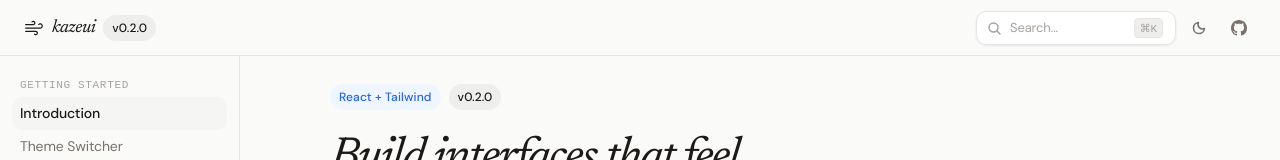
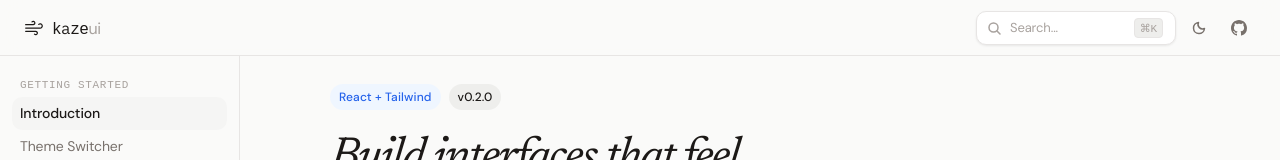
Before and after one commit to abderrahimghazali/kaze, a React (Vite) app: page / in a window 1280 px wide. Shown: the top 160 px of the page. Built offline with nearby package versions, Linux system fonts and the light colour scheme.

Commit message:
update header logo — mono+sans split, remove version badge

```diff
--- a/src/routes/__root.tsx
+++ b/src/routes/__root.tsx
@@ -218,16 +218,10 @@ function RootLayout() {
             </button>
           <Link to="/" onClick={() => setMenuOpen(false)} style={{ display: 'flex', alignItems: 'center', gap: 8, textDecoration: 'none' }}>
             <span style={{ color: tokens.colors.accent, display: 'flex' }}>{Icons.wind}</span>
-            <span style={{
-              fontFamily: 'var(--kaze-font-serif)',
-              fontSize: 18,
-              fontWeight: 500,
-              letterSpacing: '-0.03em',
-              color: tokens.colors.text,
-            }}>
-              kaze<span style={{ fontWeight: 300 }}>ui</span>
+            <span style={{ display: 'flex', alignItems: 'baseline', letterSpacing: '-0.03em' }}>
+              <span style={{ fontFamily: 'var(--kaze-font-mono)', fontSize: 16, fontWeight: 500, color: tokens.colors.text }}>kaze</span>
+              <span style={{ fontFamily: 'var(--kaze-font-sans)', fontSize: 16, fontWeight: 400, color: tokens.colors.textTertiary }}>ui</span>
             </span>
-            <Badge>v0.2.0</Badge>
           </Link>
           </div>
 
```
